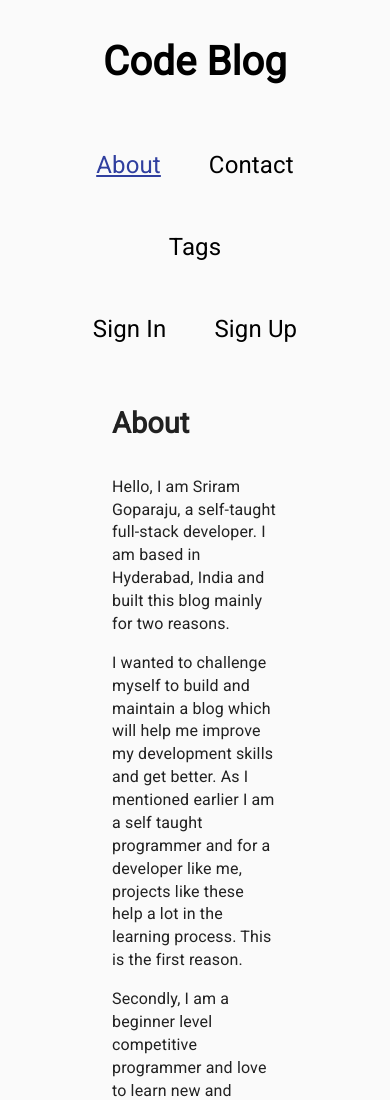
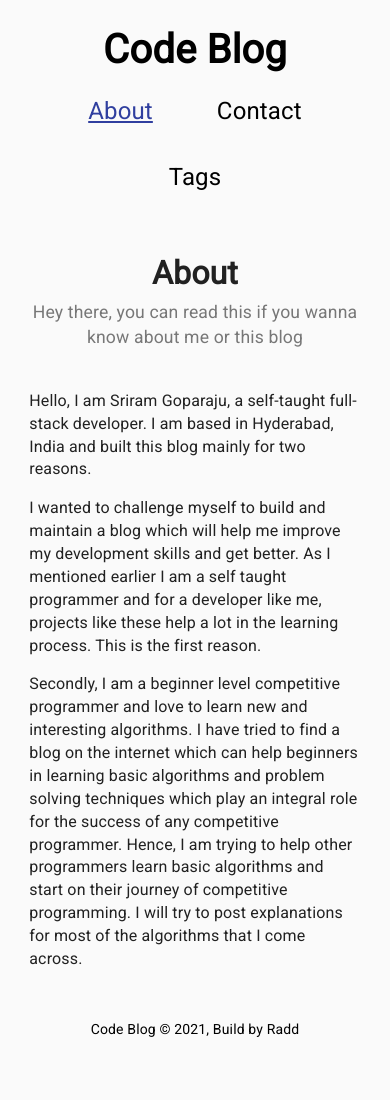
Before and after one commit to Radd99/Blog, a Gatsby site: page /about in a window 390 px wide. Shown: the top 1100 px of the page. After the commit the page ends 1055 px from the top, so only its background shows below. Built offline with nearby package versions, Linux system fonts and the light colour scheme; Gatsby itself is replaced by a stand-in of ours.

Commit message:
added responsive styles to all pages

```diff
--- a/src/components/header.js
+++ b/src/components/header.js
@@ -9,21 +9,25 @@ const useStyles = makeStyles(theme => ({
   navbar: {
     display: "flex",
     alignItems: "center",
-    padding: "0 3rem",
+    padding: "0 1rem",
     color: "black",
-    marginBottom: "2rem",
+    marginTop: "1rem",
+    marginBottom: "1rem",
   },
   logo: {
     fontSize: "2.5rem",
     fontFamily: "roboto",
+    marginTop: "0.3rem",
+    marginBottom: "0.5rem",
+    textAlign: "center",
   },
   links: {
     fontSize: "1.5rem",
     fontFamily: "roboto",
     display: "inline",
-    marginLeft: theme.spacing(3),
-    marginRight: theme.spacing(3),
-    textDecoration: "none",
+    marginRight: theme.spacing(4),
+    marginLeft: theme.spacing(4),
+    marginTop: "0.5rem",
   },
   gatsbyLink: {
     color: "black",
@@ -48,18 +52,19 @@ const Header = ({ siteTitle }) => {
 
   return (
     <Grid container justify="center" className={classes.navbar}>
-      <Grid item sm={3} md={2}>
+      <Grid item sm={12} md={3}>
         <h2 className={classes.logo}>
           <Link className={classes.gatsbyLogoLink} to="/">
             {siteTitle}
           </Link>
         </h2>
       </Grid>
+
       <Grid
         item
         container
-        sm={9}
-        md={7}
+        sm={12}
+        md={9}
         justify="center"
         className={classes.navs}
       >
@@ -91,26 +96,6 @@ const Header = ({ siteTitle }) => {
           </Link>
         </p>
       </Grid>
-      <Grid item container justify="center" sm={false} md={3}>
-        <p className={classes.links}>
-          <Link
-            className={classes.gatsbyLink}
-            activeClassName={classes.gatsbyLinkActive}
-            to="/login"
-          >
-            Sign In
-          </Link>
-        </p>
-        <p className={classes.links}>
-          <Link
-            className={classes.gatsbyLink}
-            activeClassName={classes.gatsbyLinkActive}
-            to="/register"
-          >
-            Sign Up
-          </Link>
-        </p>
-      </Grid>
     </Grid>
   )
 }
--- a/src/components/layout.js
+++ b/src/components/layout.js
@@ -23,15 +23,12 @@ const Layout = ({ children }) => {
       <div
         style={{
           margin: `0 auto`,
-          padding: `0 5rem 1.5rem`,
+          padding: `0 0rem 1rem`,
         }}
       >
         <main>{children}</main>
         <footer
           style={{
-            position: "relative",
-            bottom: 0,
-            left: 0,
             width: "100%",
             textAlign: "center",
             color: "black",
--- a/src/pages/about.js
+++ b/src/pages/about.js
@@ -7,50 +7,62 @@ const about = () => {
   return (
     <Layout>
       <SEO title="About" />
+      <div>
         <h1
           style={{
-          fontSize: "1.8rem",
-          margin: "0rem 2rem 2rem",
+            fontSize: "2rem",
+            marginTop: "2rem",
+            marginBottom: 0,
+            textAlign: "center",
           }}
         >
           About{" "}
         </h1>
         <p
           style={{
-          fontSize: "1rem",
-          margin: "1rem 2rem",
+            fontSize: "1.1rem",
+            color: "#777",
+            marginTop: "0.2rem",
+            textAlign: "center",
+            marginLeft: "2rem",
+            marginRight: "2rem",
           }}
         >
-        Hello, I am Sriram Goparaju, a self-taught full-stack developer. I am
-        based in Hyderabad, India and built this blog mainly for two reasons.
+          Hey there, you can read this if you wanna know about me or this blog
         </p>
-      <p
+        <div
           style={{
+            width: "85%",
+            margin: "auto",
+            marginTop: "2.5rem",
             fontSize: "1rem",
-          margin: "1rem 2rem",
+            marginBottom: "3rem",
           }}
         >
+          <p>
+            Hello, I am Sriram Goparaju, a self-taught full-stack developer. I
+            am based in Hyderabad, India and built this blog mainly for two
+            reasons.
+          </p>
+          <p>
             I wanted to challenge myself to build and maintain a blog which will
             help me improve my development skills and get better. As I mentioned
             earlier I am a self taught programmer and for a developer like me,
             projects like these help a lot in the learning process. This is the
             first reason.
           </p>
-      <p
-        style={{
-          fontSize: "1rem",
-          margin: "1rem 2rem",
-        }}
-      >
-        Secondly, I am a beginner level competitive programmer and love to learn
-        new and interesting algorithms. I have tried to find a blog on the
-        internet which can help beginners in learning basic algorithms and
-        problem solving techniques which play an integral role for the success
-        of any competitive programmer. Hence, I am trying to help other
-        programmers learn basic algorithms and start on their journey of
-        competitive programming. I will try to post explanations for most of the
-        algorithms that I come across.
+          <p>
+            Secondly, I am a beginner level competitive programmer and love to
+            learn new and interesting algorithms. I have tried to find a blog on
+            the internet which can help beginners in learning basic algorithms
+            and problem solving techniques which play an integral role for the
+            success of any competitive programmer. Hence, I am trying to help
+            other programmers learn basic algorithms and start on their journey
+            of competitive programming. I will try to post explanations for most
+            of the algorithms that I come across.
           </p>
+        </div>
+      </div>
     </Layout>
   )
 }
--- a/src/pages/contact.js
+++ b/src/pages/contact.js
@@ -18,11 +18,13 @@ const useStyle = makeStyles(theme => ({
     fontSize: "2rem",
     marginTop: "2rem",
     marginBottom: 0,
+    textAlign: "center",
   },
   subtitle: {
     fontSize: "1.1rem",
     color: "#777",
     marginTop: "0.2rem",
+    textAlign: "center",
   },
   root: {
     "& > *": {
@@ -35,6 +37,10 @@ const useStyle = makeStyles(theme => ({
     margin: "auto",
     marginTop: "2rem",
     textAlign: "center",
+    [theme.breakpoints.down("sm")]: {
+      width: "100vw",
+      margin: "auto",
+    },
   },
   field: {
     width: "80%",
--- a/src/templates/EachTagPageTemplate.js
+++ b/src/templates/EachTagPageTemplate.js
@@ -8,13 +8,15 @@ import { makeStyles } from "@material-ui/core"
 const useStyles = makeStyles(theme => ({
   title: {
     fontSize: "2rem",
-    marginTop: "1rem",
+    marginTop: "2rem",
     marginBottom: 0,
+    textAlign: "center",
   },
   subtitle: {
     fontSize: "1.1rem",
     color: "#777",
     marginTop: "0.2rem",
+    textAlign: "center",
   },
 }))
 
@@ -61,7 +63,7 @@ const EachTagPageTemplate = ({ pageContext }) => {
   return (
     <Layout>
       <SEO title={`${tag}`} />
-      <h1 className={classes.title}>{tag}</h1>
+      <h1 className={classes.title}>{tag} </h1>
       {displayArray.length === 1 && (
         <p className={classes.subtitle}>
           There is {displayArray.length} post which matches with the "{tag}" tag
```
Also changed, not shown: src/components/BlogContainer.js (+33 -4 lines), src/pages/login.js (deleted, +0 -15 lines), src/pages/register.js (deleted, +0 -15 lines), src/templates/BlogTemplate.js (+15 -4 lines), src/templates/TagPageTemplate.js (+19 -1 lines). Lines whose indentation alone changed are shown as unchanged.
